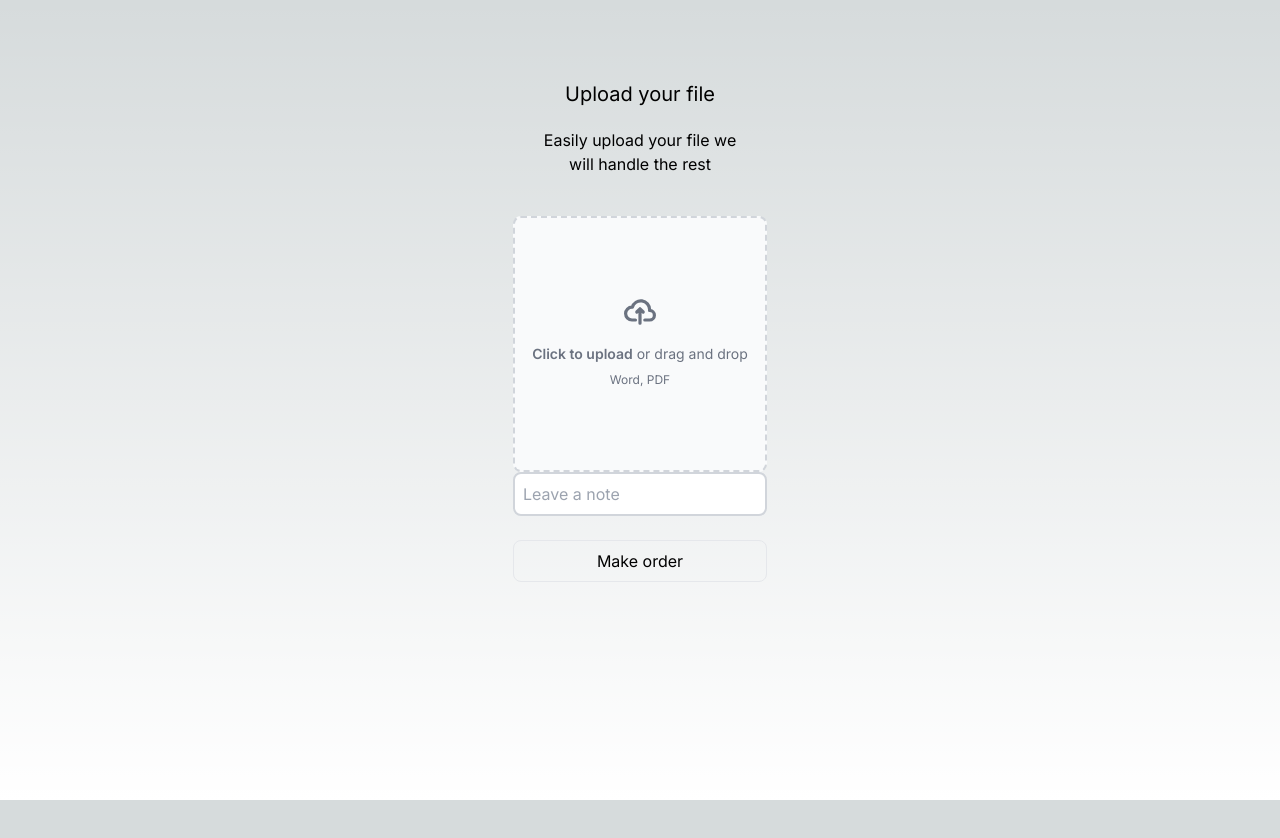
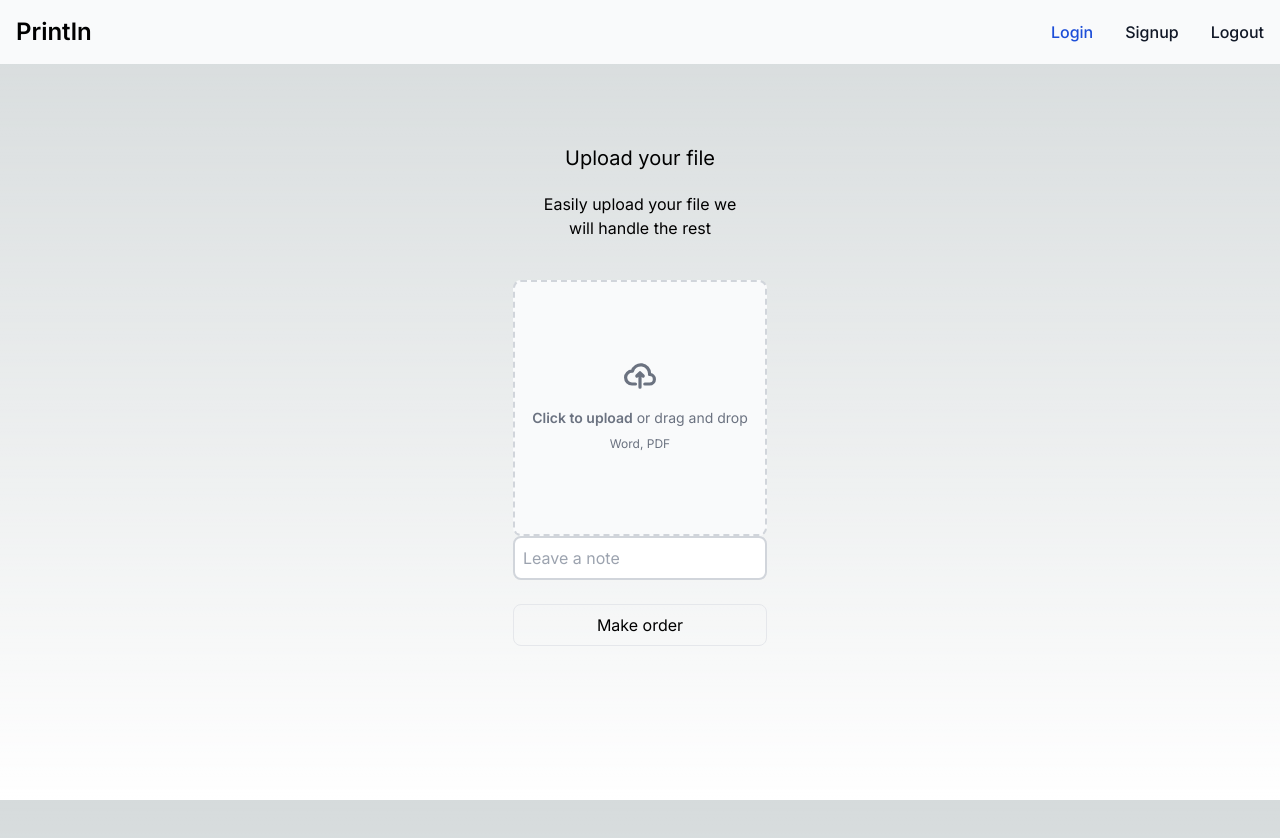
Before and after one commit to Rashad-Muntar/Println-web, a Next.js app: page / in a window 1280 px wide. Shown: the top 838 px of the page. Before the commit the page ends 800 px from the top, so only its background shows below. Built offline with nearby package versions, Linux system fonts and the light colour scheme; no server answers.

Commit message:
implment navigation bar

```diff
--- a/app/layout.tsx
+++ b/app/layout.tsx
@@ -2,6 +2,7 @@ import "./globals.css";
 import type { Metadata } from "next";
 import { Inter } from "next/font/google";
 import { ApolloClientProvider } from "@/utils/apolloClientProvider";
+import Navbar from "@/src/components/navigation/navbar";
 import { ReduxProvider } from "@/src/redux/provider";
 const inter = Inter({ subsets: ["latin"] });
 
@@ -18,6 +19,7 @@ export default function RootLayout({
   return (
     <html lang="en">
       <body className={inter.className}>
+        <Navbar />
         <div className="h-full">
             <ApolloClientProvider >
               <ReduxProvider>{children}</ReduxProvider>
--- a/src/components/auth/login.tsx
+++ b/src/components/auth/login.tsx
@@ -51,8 +51,8 @@ const Login = () => {
             Cookies.set("accessToken", response?.data?.login?.token, {
               expires: new Date(accessTokenExpireDate),
             });
-            // Cookies.set("refreshToken", response?.data?.login?.user.token);
-            // Cookies.set("email", response?.data?.user.email);
+            // Cookies.set("refreshToken", response?.data?.login?.user?.token);
+            Cookies.set("email", response?.data?.login?.user.email);
             dispatch(currentUser(response?.data?.login?.user));
             setIsLoading(false);
             router.push("/");
--- /dev/null
+++ b/src/components/navigation/navbar.tsx
@@ -0,0 +1,70 @@
+import React from "react";
+
+const Navbar = () => {
+  return (
+    <nav className="border-gray-200 bg-gray-50 dark:bg-gray-800 dark:border-gray-700">
+      <div className="max-w-screen-xl flex flex-wrap items-center justify-between mx-auto p-4">
+        <a href="#" className="flex items-center">
+          <span className="self-center text-2xl font-semibold whitespace-nowrap dark:text-white">
+            Println
+          </span>
+        </a>
+        <button
+          data-collapse-toggle="navbar-solid-bg"
+          type="button"
+          className="inline-flex items-center p-2 w-10 h-10 justify-center text-sm text-gray-500 rounded-lg md:hidden hover:bg-gray-100 focus:outline-none focus:ring-2 focus:ring-gray-200 dark:text-gray-400 dark:hover:bg-gray-700 dark:focus:ring-gray-600"
+          aria-controls="navbar-solid-bg"
+          aria-expanded="false"
+        >
+          <span className="sr-only">Open main menu</span>
+          <svg
+            className="w-5 h-5"
+            aria-hidden="true"
+            xmlns="http://www.w3.org/2000/svg"
+            fill="none"
+            viewBox="0 0 17 14"
+          >
+            <path
+              stroke="currentColor"
+              stroke-linecap="round"
+              stroke-linejoin="round"
+              stroke-width="2"
+              d="M1 1h15M1 7h15M1 13h15"
+            />
+          </svg>
+        </button>
+        <div className="hidden w-full md:block md:w-auto" id="navbar-solid-bg">
+          <ul className="flex flex-col font-medium mt-4 rounded-lg bg-gray-50 md:flex-row md:space-x-8 md:mt-0 md:border-0 md:bg-transparent dark:bg-gray-800 md:dark:bg-transparent dark:border-gray-700">
+            <li>
+              <a
+                href="#"
+                className="block py-2 pl-3 pr-4 text-white bg-blue-700 rounded md:bg-transparent md:text-blue-700 md:p-0 md:dark:text-blue-500 dark:bg-blue-600 md:dark:bg-transparent"
+                aria-current="page"
+              >
+                Login
+              </a>
+            </li>
+            <li>
+              <a
+                href="#"
+                className="block py-2 pl-3 pr-4 text-gray-900 rounded hover:bg-gray-100 md:hover:bg-transparent md:border-0 md:hover:text-blue-700 md:p-0 dark:text-white md:dark:hover:text-blue-500 dark:hover:bg-gray-700 dark:hover:text-white md:dark:hover:bg-transparent"
+              >
+                Signup
+              </a>
+            </li>
+            <li>
+              <a
+                href="#"
+                className="block py-2 pl-3 pr-4 text-gray-900 rounded hover:bg-gray-100 md:hover:bg-transparent md:border-0 md:hover:text-blue-700 md:p-0 dark:text-white md:dark:hover:text-blue-500 dark:hover:bg-gray-700 dark:hover:text-white md:dark:hover:bg-transparent"
+              >
+                Logout
+              </a>
+            </li>
+          </ul>
+        </div>
+      </div>
+    </nav>
+  );
+};
+
+export default Navbar;
```
